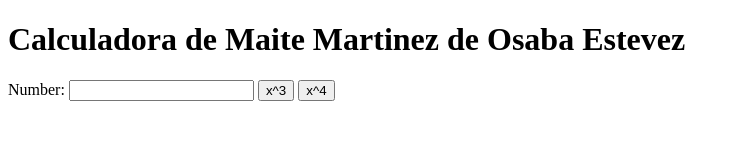
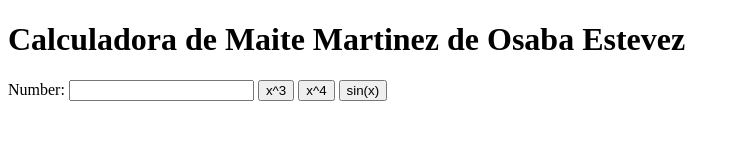
Before and after one commit to maiteosaba/P4_Quiz, a plain HTML site: page calculator.html in a window 1280 px wide. Shown: the whole page, without its empty margins (0-740 px from the left). Drawn offline with Linux system fonts and the light colour scheme.

Commit message:
integrate master

```diff
--- a/calculator.html
+++ b/calculator.html
@@ -9,6 +9,10 @@ function cuarta() {
  var num = document.getElementById("n1");
  num.value = Math.pow(num.value, 4);
 }
+function seno() {
+ var num = document.getElementById("n1");
+ num.value = Math.sin(num.value);
+}
 </script>
 </head>
 <body>
@@ -17,5 +21,6 @@ Number:
 <input type="text" id="n1">
  <button onclick="cube()"> x^3 </button>
  <button onclick="cuarta()"> x^4 </button>
+ <button onclick="seno()"> sin(x) </button>
 </body>
 </html>
```
